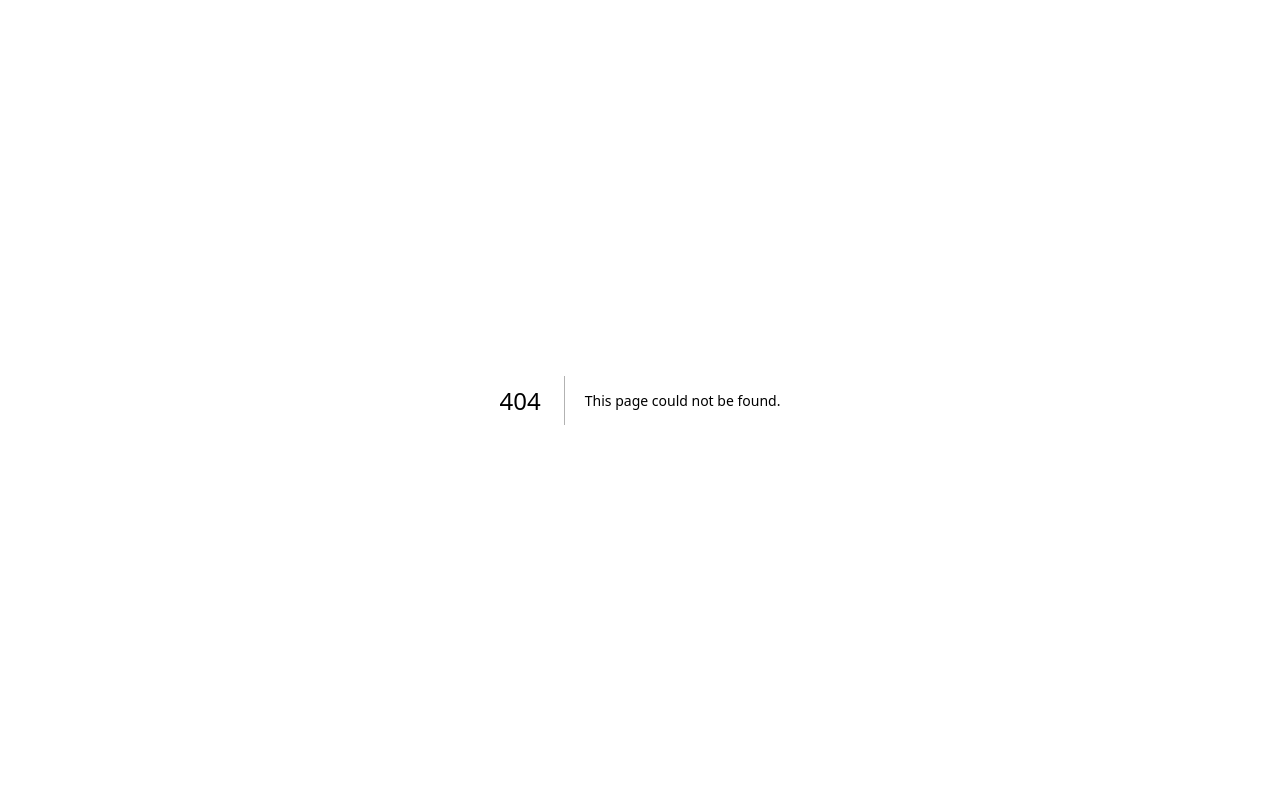
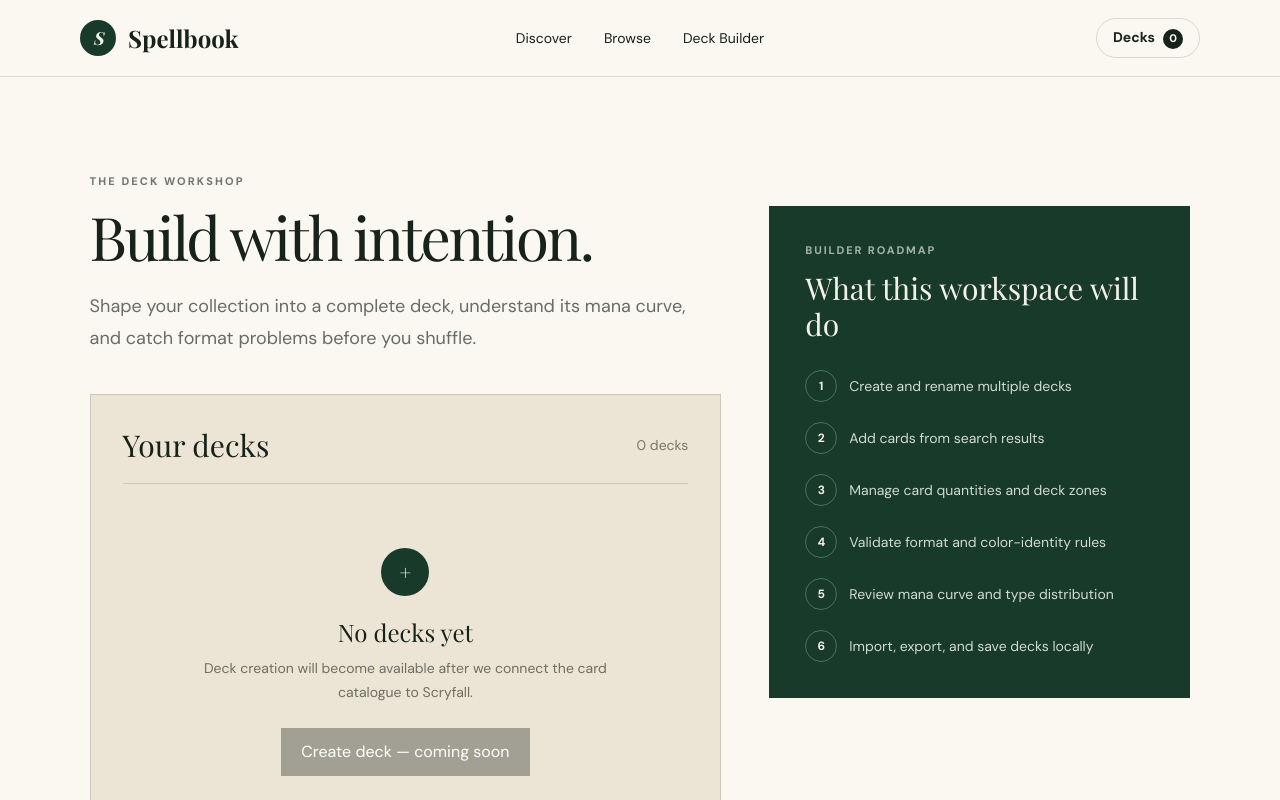
Before and after one commit to jacob-amey/spellbook, a Next.js app: page /decks in a window 1280 px wide. Before the commit this address had no page. Shown: the top 800 px of the page. Built offline with nearby package versions, Linux system fonts and the light colour scheme; a web font is replaced by a local one.

Commit message:
Add deck builder route and shared navigation

```diff
--- /dev/null
+++ b/app/decks/page.tsx
@@ -0,0 +1,101 @@
+import Link from "next/link";
+
+const plannedFeatures = [
+  "Create and rename multiple decks",
+  "Add cards from search results",
+  "Manage card quantities and deck zones",
+  "Validate format and color-identity rules",
+  "Review mana curve and type distribution",
+  "Import, export, and save decks locally",
+];
+
+export default function DecksPage() {
+  return (
+    <main className="min-h-[calc(100vh-76px)] bg-paper px-6 py-16 text-ink lg:px-[7vw] lg:py-24">
+      <div className="mx-auto max-w-6xl">
+        <p className="mb-4 text-[11px] font-extrabold tracking-[0.19em] text-ink/60">
+          THE DECK WORKSHOP
+        </p>
+
+        <div className="grid gap-12 lg:grid-cols-[1.2fr_0.8fr]">
+          <section>
+            <h1 className="font-display text-5xl leading-none tracking-[-0.04em] sm:text-6xl">
+              Build with intention.
+            </h1>
+
+            <p className="mt-6 max-w-2xl text-lg leading-8 text-ink/65">
+              Shape your collection into a complete deck, understand its mana
+              curve, and catch format problems before you shuffle.
+            </p>
+
+            <div className="mt-10 border border-ink/15 bg-parchment p-6 sm:p-8">
+              <div className="flex items-center justify-between gap-4 border-b border-ink/15 pb-5">
+                <h2 className="font-display text-3xl">Your decks</h2>
+
+                <span className="text-sm text-ink/55">0 decks</span>
+              </div>
+
+              <div className="py-16 text-center">
+                <span
+                  className="mx-auto grid h-12 w-12 place-items-center rounded-full bg-forest font-display text-xl text-cream"
+                  aria-hidden="true"
+                >
+                  +
+                </span>
+
+                <h3 className="mt-5 font-display text-2xl">No decks yet</h3>
+
+                <p className="mx-auto mt-2 max-w-md text-sm leading-6 text-ink/60">
+                  Deck creation will become available after we connect the card
+                  catalogue to Scryfall.
+                </p>
+
+                <button
+                  type="button"
+                  disabled
+                  className="mt-6 cursor-not-allowed bg-ink/35 px-5 py-3 text-sm font-bold text-white"
+                >
+                  Create deck — coming soon
+                </button>
+              </div>
+            </div>
+          </section>
+
+          <aside className="self-start bg-forest p-7 text-cream sm:p-9">
+            <p className="text-[11px] font-extrabold tracking-[0.17em] text-white/60">
+              BUILDER ROADMAP
+            </p>
+
+            <h2 className="mt-3 font-display text-3xl">
+              What this workspace will do
+            </h2>
+
+            <ol className="mt-7 space-y-5">
+              {plannedFeatures.map((feature, index) => (
+                <li
+                  key={feature}
+                  className="grid grid-cols-[32px_1fr] items-start gap-3"
+                >
+                  <span className="grid h-8 w-8 place-items-center rounded-full border border-white/25 text-xs font-bold">
+                    {index + 1}
+                  </span>
+
+                  <span className="pt-1 text-sm leading-6 text-white/80">
+                    {feature}
+                  </span>
+                </li>
+              ))}
+            </ol>
+          </aside>
+        </div>
+
+        <Link
+          href="/"
+          className="mt-10 inline-block text-sm font-bold text-orange transition hover:translate-x-[-2px]"
+        >
+          ← Return to card search
+        </Link>
+      </div>
+    </main>
+  );
+}
--- a/app/layout.tsx
+++ b/app/layout.tsx
@@ -1,5 +1,6 @@
 import type { Metadata } from "next";
 import { DM_Sans, Playfair_Display } from "next/font/google";
+import { SiteHeader } from "../components/site-header";
 import "./globals.css";
 
 const sans = DM_Sans({
@@ -9,11 +10,11 @@ const sans = DM_Sans({
 
 const display = Playfair_Display({
   variable: "--font-playfair",
-  subsets:["latin"],
+  subsets: ["latin"],
 });
 
 export const metadata: Metadata = {
-  title: "Spellbook - MTG Card Search",
+  title: "Spellbook — MTG Card Search",
   description: "Search and explore Magic: The Gathering cards.",
 };
 
@@ -21,9 +22,12 @@ export default function RootLayout({ children }: LayoutProps<"/">) {
   return (
     <html
       lang="en"
-      className={`${sans.variable} ${display.variable} h-full antialiased`}
+      className={`${sans.variable} ${display.variable} antialiased`}
     >
-      <body className="min-h-screen">{children}</body>
+      <body className="min-h-screen">
+        <SiteHeader />
+        {children}
+      </body>
     </html>
   );
 }
--- a/app/page.tsx
+++ b/app/page.tsx
@@ -52,52 +52,6 @@ const featuredCards: FeaturedCard[] = [
 export default function Home() {
   return (
     <main className="min-h-screen bg-paper text-ink">
-      <nav className="grid h-[76px] grid-cols-[1fr_auto] items-center border-b border-ink/15 px-6 md:grid-cols-[1fr_auto_1fr] lg:px-20">
-        <a
-          href="#top"
-          className="flex items-center gap-3 font-display text-2xl font-bold"
-          aria-label="Spellbook home"
-        >
-          <span className="grid h-9 w-9 place-items-center rounded-full bg-forest text-lg italic text-cream">
-            S
-          </span>
-          <span>Spellbook</span>
-        </a>
-
-        <div className="hidden items-stretch gap-9 self-stretch text-sm md:flex">
-          <a
-            href="#search"
-            className="flex items-center border-b-[3px] border-orange pt-[3px] font-bold"
-          >
-            Discover
-          </a>
-
-          <a
-            href="#browse"
-            className="flex items-center border-b-[3px] border-transparent pt-[3px]"
-          >
-            Browse
-          </a>
-
-          <a
-            href="#about"
-            className="flex items-center border-b-[3px] border-transparent pt-[3px]"
-          >
-            About
-          </a>
-        </div>
-
-        <button
-          type="button"
-          className="justify-self-end rounded-full border border-ink/15 px-4 py-2 text-sm font-bold"
-        >
-          ♡ Saved
-          <span className="ml-2 inline-grid h-5 min-w-5 place-items-center rounded-full bg-ink px-1 text-[11px] text-white">
-            0
-          </span>
-        </button>
-      </nav>
-
       <section
         id="top"
         className="relative grid gap-14 overflow-hidden px-6 py-20 lg:grid-cols-[0.9fr_1.1fr] lg:items-end lg:px-[7vw] lg:py-28"
--- /dev/null
+++ b/components/site-header.tsx
@@ -0,0 +1,57 @@
+import Link from "next/link";
+
+export function SiteHeader() {
+  return (
+    <header className="border-b border-ink/15 bg-paper">
+      <nav
+        className="grid h-[76px] grid-cols-[1fr_auto] items-center px-6 md:grid-cols-[1fr_auto_1fr] lg:px-20"
+        aria-label="Primary navigation"
+      >
+        <Link
+          href="/"
+          className="flex items-center gap-3 font-display text-2xl font-bold"
+          aria-label="Spellbook home"
+        >
+          <span className="grid h-9 w-9 place-items-center rounded-full bg-forest text-lg italic text-cream">
+            S
+          </span>
+
+          <span>Spellbook</span>
+        </Link>
+
+        <div className="hidden items-center gap-8 text-sm md:flex">
+          <Link
+            href="/#search"
+            className="transition-colors hover:text-orange"
+          >
+            Discover
+          </Link>
+
+          <Link
+            href="/#browse"
+            className="transition-colors hover:text-orange"
+          >
+            Browse
+          </Link>
+
+          <Link
+            href="/decks"
+            className="transition-colors hover:text-orange"
+          >
+            Deck Builder
+          </Link>
+        </div>
+
+        <Link
+          href="/decks"
+          className="justify-self-end rounded-full border border-ink/15 px-4 py-2 text-sm font-bold transition-colors hover:border-orange hover:text-orange"
+        >
+          Decks
+          <span className="ml-2 inline-grid h-5 min-w-5 place-items-center rounded-full bg-ink px-1 text-[11px] text-white">
+            0
+          </span>
+        </Link>
+      </nav>
+    </header>
+  );
+}
```
